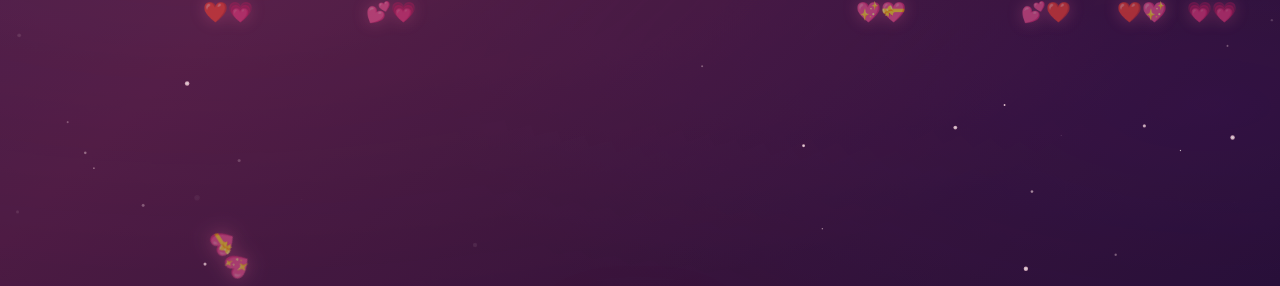
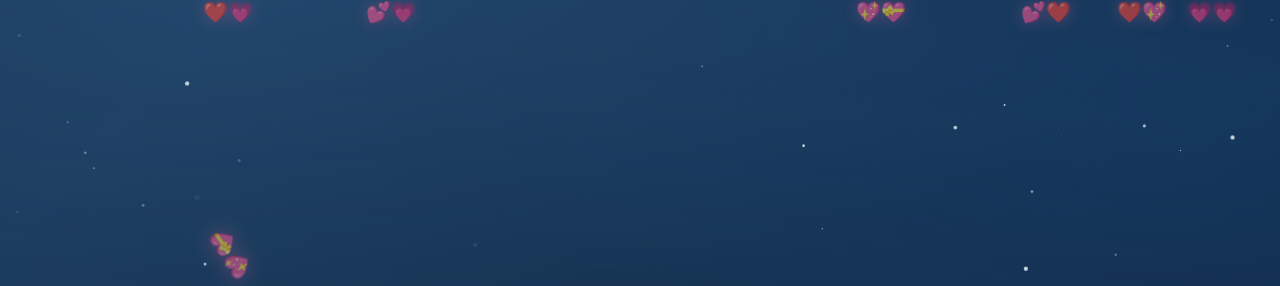
Before and after one commit to Klay-Pan/love-for-jiayao, a plain HTML site: page index.html in a window 1280 px wide. Shown: the top 286 px of the page. Drawn offline with Linux system fonts and the light colour scheme; animation ran at ten frames a second.

Commit message:
更换蓝色背景主题
Made-with: Cursor

```diff
--- a/index.html
+++ b/index.html
@@ -18,7 +18,7 @@
       -webkit-tap-highlight-color: transparent;
     }
     body {
-      background: linear-gradient(135deg, #0d0221 0%, #1a0a2e 20%, #2d1b4e 40%, #4a1942 60%, #1a0a2e 80%, #0d0221 100%);
+      background: linear-gradient(135deg, #050810 0%, #0a1628 20%, #0f2847 40%, #1a3a5c 60%, #0f2847 80%, #050810 100%);
       background-size: 400% 400%;
       animation: bgMove 15s ease infinite;
       display: flex;
@@ -49,9 +49,9 @@
       left: -50%;
       width: 200%;
       height: 200%;
-      background: radial-gradient(ellipse 80% 50% at 30% 20%, rgba(255, 107, 157, 0.15) 0%, transparent 50%),
-                  radial-gradient(ellipse 60% 40% at 70% 30%, rgba(138, 43, 226, 0.12) 0%, transparent 50%),
-                  radial-gradient(ellipse 50% 30% at 50% 80%, rgba(255, 182, 193, 0.1) 0%, transparent 50%);
+      background: radial-gradient(ellipse 80% 50% at 30% 20%, rgba(100, 181, 246, 0.2) 0%, transparent 50%),
+                  radial-gradient(ellipse 60% 40% at 70% 30%, rgba(33, 150, 243, 0.15) 0%, transparent 50%),
+                  radial-gradient(ellipse 50% 30% at 50% 80%, rgba(0, 188, 212, 0.12) 0%, transparent 50%);
       animation: auroraFloat 20s ease-in-out infinite;
     }
     @keyframes auroraFloat {
@@ -299,7 +299,7 @@
           ctx.arc(s.x, s.y, s.r, 0, Math.PI * 2);
           const gradient = ctx.createRadialGradient(s.x, s.y, 0, s.x, s.y, s.r * 3);
           gradient.addColorStop(0, 'rgba(255, 255, 255, ' + alpha + ')');
-          gradient.addColorStop(0.5, 'rgba(255, 182, 193, ' + alpha * 0.8 + ')');
+          gradient.addColorStop(0.5, 'rgba(173, 216, 230, ' + alpha * 0.8 + ')');
           gradient.addColorStop(1, 'transparent');
           ctx.fillStyle = gradient;
           ctx.fill();
```
